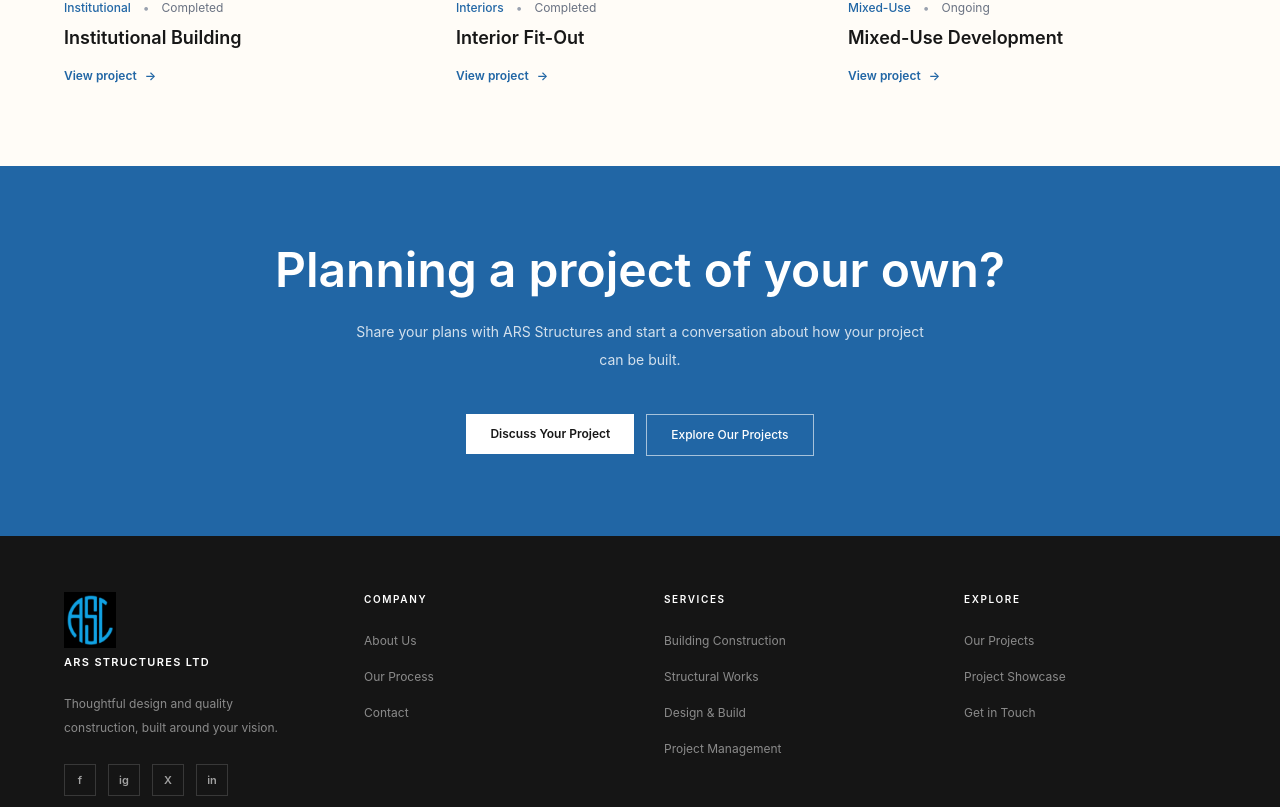
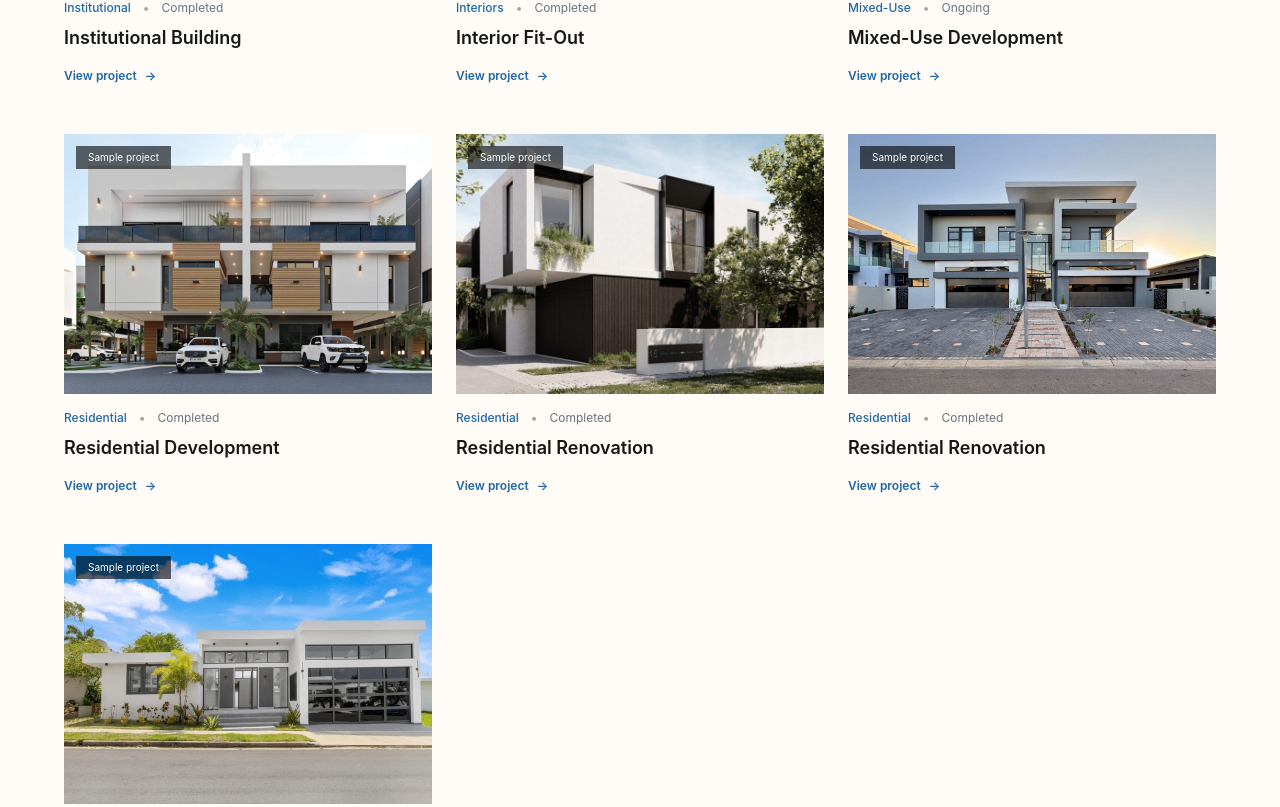
Before and after one commit to AHDAM0909/ARS_structure, a React app: page /projects in a window 1280 px wide. Shown: the part 1293-2100 px from the top of the page. Built offline with nearby package versions, Linux system fonts and the light colour scheme; the HTML template or start-up script is replaced by a standard one.

Commit message:
Add selected work projects and update project details links

```diff
--- a/src/components/Projects.jsx
+++ b/src/components/Projects.jsx
@@ -5,7 +5,7 @@ import { Link } from "react-router-dom";
 const projects = [
   {
     id: 1,
-    detailsId: 2, // Residential Duplex
+    detailsId: 7,
     title: "RESIDENTIAL DEVELOPMENT",
     category: "Selected Work",
     description: "DESIGN AND BUILD",
@@ -14,7 +14,7 @@ const projects = [
   },
   {
     id: 2,
-    detailsId: 2, // Residential Duplex
+    detailsId: 8,
     title: "RESIDENTIAL RENOVATION",
     category: "Selected Work",
     description: "DESIGN AND BUILD",
@@ -23,7 +23,7 @@ const projects = [
   },
   {
     id: 3,
-    detailsId: 2, // Residential Duplex
+    detailsId: 9,
     title: "RESIDENTIAL RENOVATION",
     category: "Selected Work",
     description: "DESIGN AND BUILD",
@@ -32,7 +32,7 @@ const projects = [
   },
   {
     id: 4,
-    detailsId: 1, // Commercial Office Building
+    detailsId: 10,
     title: "RESIDENTIAL DEVELOPMENT",
     category: "Selected Work",
     description: "DESIGN AND BUILD",
@@ -80,7 +80,7 @@ const Projects = () => {
     </h2>
   </motion.div>
 
-  <div className="flex flex-col gap-5 md:items-end">
+  <div className="flex flex-col items-start gap-5 md:items-end">
     <p className="max-w-[280px] text-[13px] leading-6 text-[#999999]">
       A selection of spaces we've brought to life,
       from structure to completion.
@@ -88,7 +88,7 @@ const Projects = () => {
 
     <Link
       to="/projects"
-      className="inline-flex items-center gap-3 border border-[#555555] px-5 py-3 text-[10px] font-medium tracking-[0.15em] text-white transition-colors duration-300 hover:border-[#377DB7] hover:bg-[#377DB7]"
+      className="inline-flex w-fit self-start items-center gap-3 border border-[#555555] px-5 py-3 text-[10px] font-medium tracking-[0.15em] text-white transition-colors duration-300 hover:border-[#377DB7] hover:bg-[#377DB7] md:self-end"
     >
       VIEW ALL PROJECTS
       <ArrowUpRight size={16} />
--- a/src/data/projects.js
+++ b/src/data/projects.js
@@ -201,7 +201,7 @@ const projects = [
     ],
 
     drawings: {
-      plan: "/images/interior-plan.jpg",
+      plan: "/images/family-plan.jpg",
       elevation: "/images/interior-elevation.jpg",
       section: "/images/interior-section.jpg",
     },
@@ -241,20 +241,170 @@ const projects = [
     ],
 
     drawings: {
-      plan: "/images/mixed-use-plan.jpg",
-      elevation: "/images/mixed-use-elevation.jpg",
-      section: "/images/mixed-use-section.jpg",
+      plan: "/images/family-plan.jpg",
+      elevation: "/images/family-elevation.jpg",
+      section: "/images/family-section.jpg",
     },
 
     photographs: [
       {
-        image: "/images/mixedUse.jpg",
-        caption: "Mixed-use development",
+        image: "/images/family.jpg",
+        caption: "Family home",
       },
     ],
 
     testimonial: null,
   },
+  {
+  id: 7,
+  title: "Residential Development",
+  category: "Residential",
+  status: "Completed",
+  image: "/images/targetedimg1.jpg",
+  location: "Lagos, Nigeria",
+  plotSize: "To be confirmed",
+  builtArea: "To be confirmed",
+  completed: "To be confirmed",
+  services: "Design and Build",
+
+  brief: [
+    "A residential development focused on creating practical and comfortable living spaces.",
+  ],
+
+  whatWeDid: [
+    "The project involved architectural planning, design development, and construction coordination.",
+  ],
+
+  result: [
+    "Further information about the project outcome will be added here.",
+  ],
+
+  drawings: {
+    plan: "/images/family-plan.jpg",
+  },
+
+  photographs: [
+    {
+      image: "/images/targetedimg1.jpg",
+      caption: "Residential development",
+    },
+  ],
+
+  testimonial: null,
+},
+{
+  id: 8,
+  title: "Residential Renovation",
+  category: "Residential",
+  status: "Completed",
+  image: "/images/project2image.jpg",
+  location: "Lagos, Nigeria",
+  plotSize: "To be confirmed",
+  builtArea: "To be confirmed",
+  completed: "To be confirmed",
+  services: "Design and Build",
+
+  brief: [
+    "A residential renovation project focused on improving the functionality and appearance of an existing property.",
+  ],
+
+  whatWeDid: [
+    "The project involved renovation planning and coordination of improvement works.",
+  ],
+
+  result: [
+    "Further information about the completed renovation will be added here.",
+  ],
+
+  drawings: {
+    plan: "/images/family-plan.jpg",
+  },
+
+  photographs: [
+    {
+      image: "/images/project2image.jpg",
+      caption: "Residential renovation",
+    },
+  ],
+
+  testimonial: null,
+},
+{
+  id: 9,
+  title: "Residential Renovation",
+  category: "Residential",
+  status: "Completed",
+  image: "/images/project3image.jpg",
+  location: "Lagos, Nigeria",
+  plotSize: "To be confirmed",
+  builtArea: "To be confirmed",
+  completed: "To be confirmed",
+  services: "Design and Build",
+
+  brief: [
+    "A residential renovation project focused on updating an existing building.",
+  ],
+
+  whatWeDid: [
+    "The project involved planning and coordination of renovation activities.",
+  ],
+
+  result: [
+    "Further information about the project outcome will be added here.",
+  ],
+
+  drawings: {
+    plan: "/images/family-plan.jpg",
+    elevation: "/images/family-elevation.jpg",
+    section: "/images/family-section.jpg",
+  },
+
+  photographs: [
+    {
+      image: "/images/project3image.jpg",
+      caption: "Residential renovation",
+    },
+  ],
+
+  testimonial: null,
+},
+{
+  id: 10,
+  title: "Residential Development",
+  category: "Residential",
+  status: "Completed",
+  image: "/images/project4image.jpg",
+  location: "Lagos, Nigeria",
+  plotSize: "To be confirmed",
+  builtArea: "To be confirmed",
+  completed: "To be confirmed",
+  services: "Design and Build",
+
+  brief: [
+    "A residential development project focused on practical planning and contemporary architectural design.",
+  ],
+
+  whatWeDid: [
+    "The project involved design development and construction coordination.",
+  ],
+
+  result: [
+    "Further information about the project outcome will be added here.",
+  ],
+
+  drawings: {
+    plan: "/images/family-plan.jpg",
+  },
+
+  photographs: [
+    {
+      image: "/images/project4image.jpg",
+      caption: "Residential development",
+    },
+  ],
+
+  testimonial: null,
+},
 ];
 
 export default projects;
```
